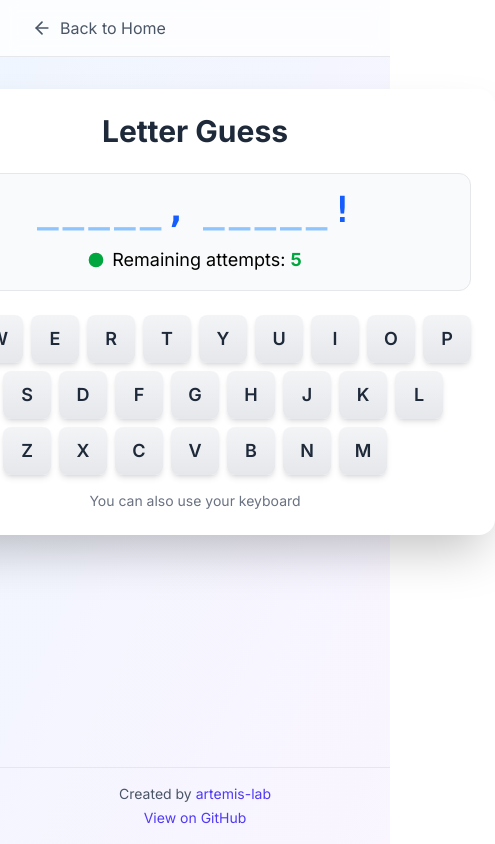
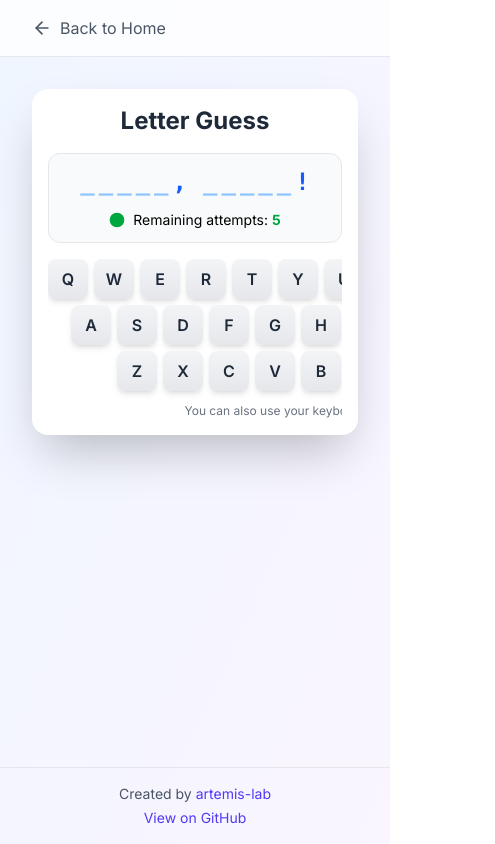
Before and after one commit to artemis-lab/react-demos, a React (Vite) app: page /games/letter-guess in a window 390 px wide. Shown: the whole page, 495 px wide, since content can reach past the window. Built offline with nearby package versions, Linux system fonts and the light colour scheme.

Commit message:
Add responsive UI updates for Letter Guess components

```diff
--- a/src/demos/games/LetterGuess/LetterGuess.tsx
+++ b/src/demos/games/LetterGuess/LetterGuess.tsx
@@ -22,10 +22,12 @@ const LetterGuess = () => {
 
   return (
     <div className="flex items-center justify-center">
-      <div className="flex flex-col items-center gap-6 rounded-2xl bg-white p-6 shadow-2xl">
-        <h1 className="text-3xl font-bold text-gray-800">Letter Guess</h1>
+      <div className="flex w-full max-w-2xl flex-col items-center gap-4 rounded-2xl bg-white p-4 shadow-2xl sm:gap-6 sm:p-6">
+        <h1 className="text-2xl font-bold text-gray-800 sm:text-3xl">
+          Letter Guess
+        </h1>
 
-        <div className="flex w-full flex-col items-center gap-4 rounded-xl border border-gray-200 bg-gray-50 p-4">
+        <div className="flex w-full flex-col items-center gap-3 overflow-x-auto rounded-xl border border-gray-200 bg-gray-50 p-3 sm:gap-4 sm:p-4">
           <RevealableWord
             characters={characters}
             visibleLetters={visibleLetters}
@@ -33,11 +35,13 @@ const LetterGuess = () => {
           <RemainingAttempts remaining={attemptsRemaining} />
         </div>
 
-        <LetterKeyboard
-          clickedLetters={clickedLetters}
-          disabled={isGameOver}
-          onLetterClick={onLetterClick}
-        />
+        <div className="w-full overflow-x-auto">
+          <LetterKeyboard
+            clickedLetters={clickedLetters}
+            disabled={isGameOver}
+            onLetterClick={onLetterClick}
+          />
+        </div>
 
         {isGameOver && <div>Game over!</div>}
       </div>
--- a/src/demos/games/LetterGuess/LetterKeyboard.tsx
+++ b/src/demos/games/LetterGuess/LetterKeyboard.tsx
@@ -4,7 +4,7 @@ import { isLetter } from "../../../games/LetterGuess/utils";
 
 // Button style constants
 const BASE_STYLES =
-  "h-12 w-12 rounded-lg text-lg font-semibold transition-all duration-200";
+  "h-10 w-10 rounded-lg text-base font-semibold transition-all duration-200 sm:h-11 sm:w-11 md:h-12 md:w-12 md:text-lg";
 const DISABLED_STYLES =
   "cursor-not-allowed bg-gray-300 text-gray-500 shadow-sm";
 const ENABLED_STYLES =
@@ -94,13 +94,17 @@ const LetterKeyboard = ({
   }, [clickedLetters, disabled, onLetterClick]);
 
   return (
-    <div className="flex flex-col items-center gap-4">
+    <div className="inline-flex min-w-full flex-col items-center gap-3 sm:gap-4">
       <div
         aria-label="Letter keyboard"
-        className="flex flex-col items-center gap-2"
+        className="flex flex-col items-center gap-1.5 sm:gap-2"
       >
         {LAYOUT.map((row, index) => (
-          <div key={index} className="flex flex-row gap-2" role="group">
+          <div
+            key={index}
+            className="flex flex-row gap-1.5 sm:gap-2"
+            role="group"
+          >
             {row.map((letter) => {
               const normalizedLetter = letter.toUpperCase();
               const isClicked = clickedLetters.has(normalizedLetter);
@@ -125,7 +129,7 @@ const LetterKeyboard = ({
           </div>
         ))}
       </div>
-      <p aria-hidden="true" className="text-sm text-gray-500">
+      <p aria-hidden="true" className="text-xs text-gray-500 sm:text-sm">
         You can also use your keyboard
       </p>
     </div>
--- a/src/demos/games/LetterGuess/RemainingAttempts.tsx
+++ b/src/demos/games/LetterGuess/RemainingAttempts.tsx
@@ -21,7 +21,7 @@ const RemainingAttempts = ({ remaining }: RemainingAttemptsProps) => {
   return (
     <div
       aria-live="polite"
-      className="flex items-center justify-center gap-2 text-lg"
+      className="flex min-w-fit items-center justify-center gap-2 text-sm whitespace-nowrap sm:text-base md:text-lg"
     >
       <Circle
         aria-hidden="true"
--- a/src/demos/games/LetterGuess/RevealableWord.tsx
+++ b/src/demos/games/LetterGuess/RevealableWord.tsx
@@ -31,7 +31,7 @@ const RevealableWord = ({
   return (
     <div
       aria-live="polite"
-      className="flex flex-wrap justify-center gap-1 font-mono text-4xl font-bold"
+      className="flex min-w-fit flex-nowrap justify-center gap-1 font-mono text-2xl font-bold sm:text-3xl md:text-4xl"
       role="text"
     >
       {characters.map((value, index) => {
```
